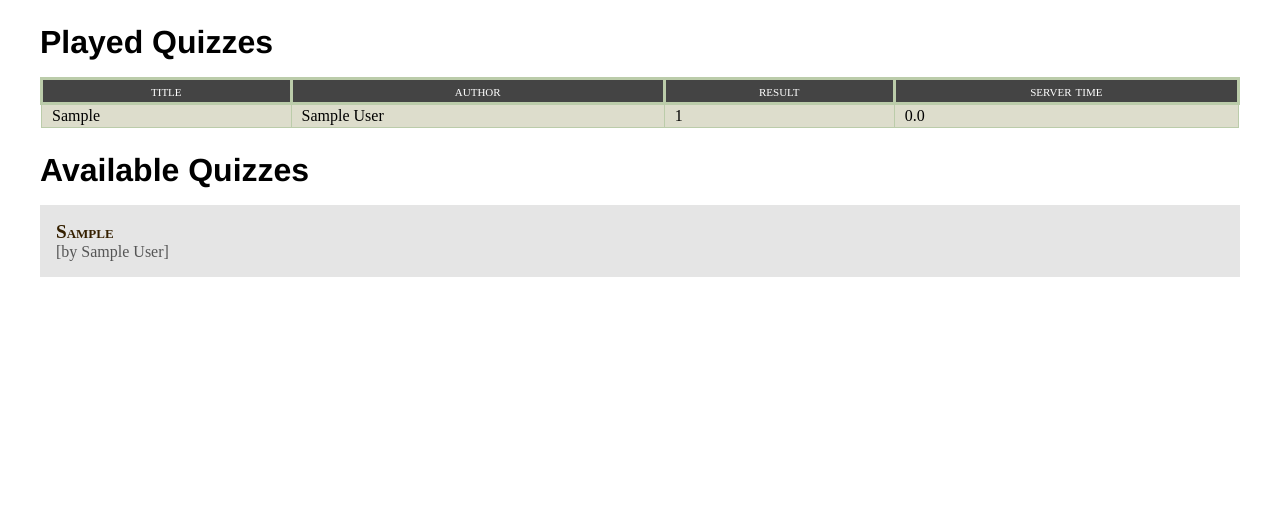
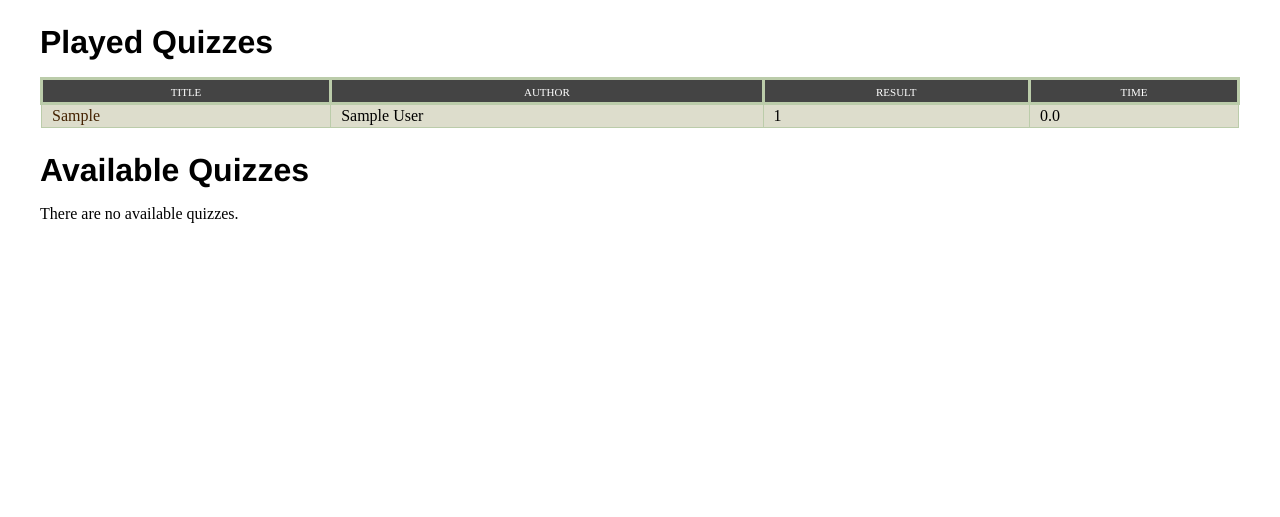
Before and after one commit to pyvlad/quizzz, a Flask app: page /groups/1/plays/ in a window 1280 px wide. Shown: the part 101-618 px from the top of the page. Run offline with Flask 2, Linux system fonts and the light colour scheme; the visitor is signed in with stand-in values (Sample User, id 1); tables that the repository leaves empty hold one stand-in row (values such as "Sample post").

Commit message:
improve plays blueprint: authorization, separate play review view, clean up data for templates

```diff
--- a/quizzz/plays/models.py
+++ b/quizzz/plays/models.py
@@ -1,7 +1,7 @@
 import datetime
 import sqlalchemy as sa
 from sqlalchemy.orm import relationship, backref
-from sqlalchemy.sql import func
+# from sqlalchemy.sql import func, text
 from quizzz.db import Base
 from flask import current_app, g
 
@@ -16,8 +16,14 @@ class Play(Base):
     is_submitted = sa.Column(sa.Boolean, default=False)
     result = sa.Column(sa.Integer)
 
-    server_started = sa.Column(sa.DateTime, server_default=func.now())
-    server_updated = sa.Column(sa.DateTime, onupdate=func.now())
+    server_started = sa.Column(sa.DateTime, default=datetime.datetime.utcnow)
+    server_updated = sa.Column(sa.DateTime, onupdate=datetime.datetime.utcnow)
+    # alternative 1 (sqlite only):
+    # server_started = sa.Column(sa.DateTime, server_default=text("(STRFTIME('%Y-%m-%d %H:%M:%f000', 'NOW'))"))
+    # server_updated = sa.Column(sa.DateTime, onupdate=text("STRFTIME('%Y-%m-%d %H:%M:%f000', 'NOW')"))
+    # alternative 2 (lacks precision):
+    # server_started = sa.Column(sa.DateTime, server_default=func.now())
+    # server_updated = sa.Column(sa.DateTime, onupdate=func.now())
 
     client_started = sa.Column(sa.DateTime)
     client_updated = sa.Column(sa.DateTime)
--- a/quizzz/plays/views.py
+++ b/quizzz/plays/views.py
@@ -8,24 +8,65 @@ from quizzz.db import get_db_session
 
 @bp.route('/')
 def index():
-    """ Get list of available and played quizzes of logged in user. """
+    """
+    Get list of available and played quizzes of logged in user.
+    """
+    if not g.user:
+        abort(403, "You're not logged in.")
+
+    user_group_ids = { m.group_id for m in g.user.memberships }
+    if g.group.id not in user_group_ids:
+        abort(403, "You're not a member of this group.")
+
     db = get_db_session()
-    quizzes_available = db.query(Quiz)\
+
+    group_quizzes = db.query(Quiz)\
         .filter(Quiz.group_id == g.group.id)\
+        .filter(Quiz.author_id != g.user.id)\
         .order_by(Quiz.created.desc())\
         .all()
-    return render_template('plays/index.html', quizzes_available=quizzes_available)
+    played_quizzes = [p for p in g.user.plays if p.is_submitted]
+    played_quiz_ids = {p.quiz_id for p in played_quizzes}
+    available_quizzes = [q for q in group_quizzes if q.id not in played_quiz_ids]
+
+    data = {
+        "played_quizzes": [
+            {
+                "id": play.quiz.id,
+                "topic": play.quiz.topic,
+                "author": play.quiz.author.name,
+                "result": play.result,
+                "time": play.get_server_time()
+            }
+            for play in played_quizzes
+        ],
+        "available_quizzes": [
+            {
+                "id": quiz.id,
+                "topic": quiz.topic,
+                "author": quiz.author.name
+            }
+            for quiz in available_quizzes
+        ]
+    }
+
+    return render_template('plays/index.html', data=data)
+
 
 
 @bp.route('/<int:quiz_id>/play', methods=('GET', 'POST'))
 def take_quiz(quiz_id):
-    if g.user is None:
-        abort(403, "log in required")
+    if not g.user:
+        abort(403, "You're not logged in.")
+
+    user_group_ids = { m.group_id for m in g.user.memberships }
+    if g.group.id not in user_group_ids:
+        abort(403, "You're not a member of this group.")
 
     db = get_db_session()
     quiz = db.query(Quiz).filter(Quiz.id == quiz_id).first()
     if quiz is None:
-        abort(404, "quiz doesn't exist")
+        abort(404, "Quiz doesn't exist.")
 
     play = db.query(Play).filter(Play.quiz_id == quiz.id).filter(Play.user_id == g.user.id).first()
     if play is None:
@@ -33,21 +74,99 @@ def take_quiz(quiz_id):
         db.add(play)
         db.commit()
 
+    if play.is_submitted:
+        abort(400, "You already took this quiz before.")
+
+    data = {
+        "quiz_topic": quiz.topic,
+        "questions": [
+            {
+                "number": qnum,
+                "id": question.id,
+                "text": question.text,
+                "options": [
+                    {
+                        "number": optnum,
+                        "id": option.id,
+                        "text": option.text
+                    }
+                    for optnum, option in enumerate(question.options)
+                ]
+            }
+            for qnum, question in enumerate(quiz.questions, 1)
+        ]
+    }
+
+
     if request.method == 'POST':
+        # TODO: what if submission fails (e.g. incomplete form)?
         answers = []
         for q in quiz.questions:
             submitted_option_id = request.form["q%s" % q.id]
+
             options = [opt for opt in q.options if str(opt.id) == submitted_option_id]
             if not len(options):
                 abort(400, "Option ID mismatch.")
             option = options[0]
+
             answers += [PlayAnswer(play=play, option=option)]
 
+        play.is_submitted = True
         play.result = len([answer for answer in answers if answer.option.is_correct])
         db.add(play)
         db.commit()
 
-        return render_template('plays/review_quiz.html',
-            quiz=quiz, play=play, enumerate=enumerate, zip=zip)
+        return redirect(url_for("plays.review_quiz", quiz_id=quiz_id))
 
-    return render_template('plays/take_quiz.html', quiz=quiz, enumerate=enumerate)
+    return render_template('plays/take_quiz.html', data=data)
+
+
+
+@bp.route('/<int:quiz_id>/review', methods=('GET',))
+def review_quiz(quiz_id):
+    if not g.user:
+        abort(403, "You're not logged in.")
+
+    user_group_ids = { m.group_id for m in g.user.memberships }
+    if g.group.id not in user_group_ids:
+        abort(403, "You're not a member of this group.")
+
+    db = get_db_session()
+    quiz = db.query(Quiz).filter(Quiz.id == quiz_id).first()
+    if quiz is None:
+        abort(404, "Quiz doesn't exist.")
+
+    play = db.query(Play)\
+        .filter(Play.quiz_id == quiz_id)\
+        .filter(Play.user_id == g.user.id)\
+        .first()
+    if not play or not play.is_submitted:
+        abort(400, "You can't review a quiz before you take it!")
+
+    data = {
+        "quiz_topic": quiz.topic,
+        "questions": [
+            {
+                "number": qnum + 1,
+                "id": question.id,
+                "text": question.text,
+                "options": [
+                    {
+                        "number": optnum,
+                        "id": option.id,
+                        "text": option.text,
+                        "is_correct": option.is_correct
+                    }
+                    for optnum, option in enumerate(question.options)
+                ],
+                "answer": {
+                    "option_id": play.answers[qnum].option.id,
+                    "is_correct": play.answers[qnum].option.is_correct
+                },
+                "comment": question.comment
+            }
+            for qnum, question in enumerate(quiz.questions)
+        ]
+    }
+
+    return render_template('plays/review_quiz.html', data=data)
--- a/quizzz/static/styles.css
+++ b/quizzz/static/styles.css
@@ -308,6 +308,13 @@
   padding: 2px 10px;
   border: 1px solid #bca;
 }
+.results-table__cell-link {
+  text-decoration: none;
+  color: #420;
+}
+.results-table__cell-link:hover {
+  color: brown;
+}
 .results-table__row {
 }
 .results-table__row_odd {
--- a/quizzz/templates/plays/index.html
+++ b/quizzz/templates/plays/index.html
@@ -4,41 +4,48 @@
 
 {% block content %}
   <section class="my_lg">
-    {% if g.user %}
     <h2 class="item-header item-header_main">Played Quizzes</h2>
-      {% if g.user.plays %}
+    {% if data.played_quizzes %}
       <table class="results-table">
         <tr class="results-table__header-row">
           <td class="results-table__header-cell">title</td>
           <td class="results-table__header-cell">author</td>
           <td class="results-table__header-cell">result</td>
-            <td class="results-table__header-cell">server time</td>
+          <td class="results-table__header-cell">time</td>
         </tr>
-          {% for play in g.user.plays %}
+        {% for obj in data.played_quizzes %}
           <tr class="results-table__row results-table__row_{{ loop.cycle('odd', 'even') }}">
-              <td class="results-table__cell">{{ play.quiz.topic }}</td>
-              <td class="results-table__cell">{{ play.quiz.author.name }}</td>
-              <td class="results-table__cell">{{ play.result }}</td>
-              <td class="results-table__cell">{{ play.get_server_time() }}</td>
+            <td class="results-table__cell">
+                <a class="results-table__cell-link"
+                   href="{{ url_for('plays.review_quiz', quiz_id=obj.id) }}">
+                  {{ obj.topic }}
+                </a>
+            </td>
+            <td class="results-table__cell">{{ obj.author }}</td>
+            <td class="results-table__cell">{{ obj.result }}</td>
+            <td class="results-table__cell">{{ obj.time }}</td>
           </tr>
         {% endfor %}
       </table>
     {% else %}
       <p>You haven't played any quizzes yet.</p>
     {% endif %}
-    {% endif %}
   </section>
   <section class="my_lg">
     <h2 class="item-header item-header_main">Available Quizzes</h2>
+    {% if data.available_quizzes %}
       <ul class="list">
-    {% for quiz in quizzes_available %}
-      <a class="list__item-link" href="{{ url_for('plays.take_quiz', quiz_id=quiz.id) }}">
+        {% for obj in data.available_quizzes %}
+          <a class="list__item-link" href="{{ url_for('plays.take_quiz', quiz_id=obj.id) }}">
             <li class="list__item">
-          <div class="list__text-primary">{{ quiz.topic }}</div>
-          <div class="list__text-secondary">[by {{ quiz.author.name }}]</div>
+              <div class="list__text-primary">{{ obj.topic }}</div>
+              <div class="list__text-secondary">[by {{ obj.author }}]</div>
             </li>
           </a>
         {% endfor %}
       </ul>
+    {% else %}
+      <p>There are no available quizzes.</p>
+    {% endif %}
   </section>
 {% endblock %}
```
Also changed, not shown: quizzz/templates/plays/review_quiz.html (+8 -8 lines), quizzz/templates/plays/take_quiz.html (+6 -6 lines). Lines whose indentation alone changed are shown as unchanged.
